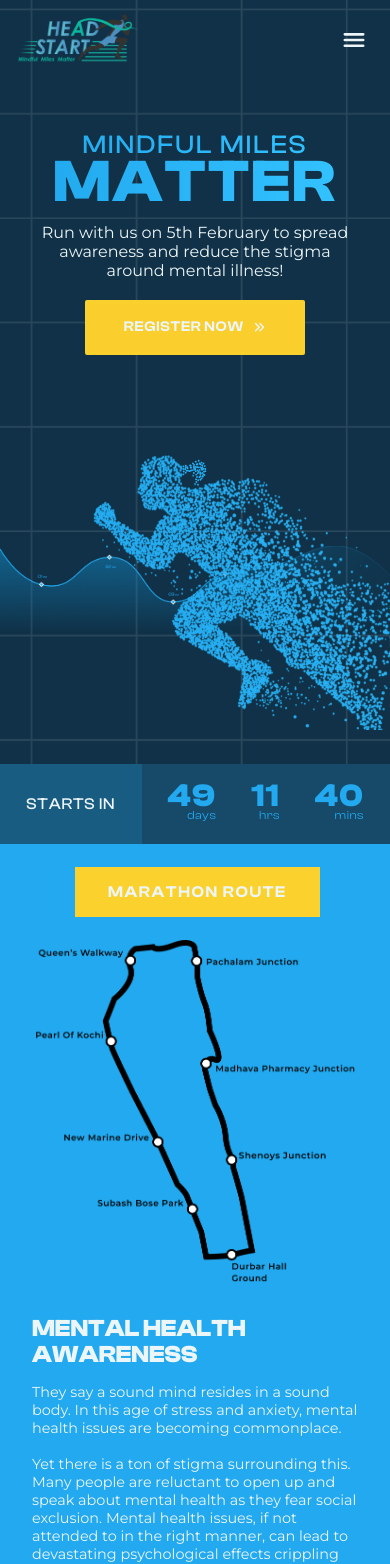
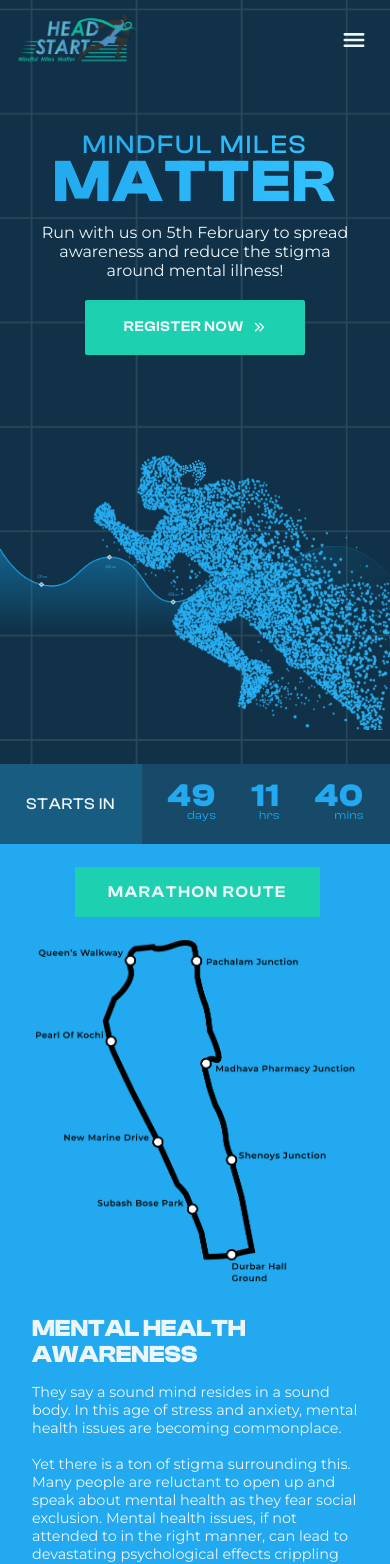
Before and after one commit to Excel2022Web/marathon, a React (Create React App) app: page / in a window 390 px wide. Shown: the top 1564 px of the page. Built offline with nearby package versions, Linux system fonts and the light colour scheme; what google-maps-react would draw is missing.

Commit message:
🏃‍♀️🏃‍♂️

```diff
--- a/src/App.css
+++ b/src/App.css
@@ -22,7 +22,7 @@
     content: "";
     left: 50%;
     margin-left: -25%;
-    background-color: #FBD22D;
+    background-color: #1CD0B0;
   }
 
 .blue {
--- a/src/components/About/About.css
+++ b/src/components/About/About.css
@@ -32,7 +32,7 @@
     left: 0;
     width: 50px;
     height: 245px;
-    background: #FBD22D;
+    background: #1CD0B0;
     transform: translate(-75px, 0%) rotate(0deg);
 }
 
@@ -165,7 +165,7 @@
         left: 0;
         width: 245px;
         height: 50px;
-        background: #FBD22D;
+        background: #1CD0B0;
         transform: translate(40px, -50%) rotate(0);
     }
     .map_event p {
--- a/src/components/Contact/Contact.css
+++ b/src/components/Contact/Contact.css
@@ -78,7 +78,7 @@
     opacity: 0.85;
     text-align: center;
     line-height: 105%;
-    color: #FBD22D;
+    color: #1CD0B0;
 }
 
 .contact_social {
--- a/src/components/Excel/Excel.css
+++ b/src/components/Excel/Excel.css
@@ -55,7 +55,7 @@
     content: "";
     left: 50%;
     margin-left: -45%;
-    background-color: #FBD22D;
+    background-color: #1CD0B0;
 }
 
 
--- a/src/components/Home/Home.css
+++ b/src/components/Home/Home.css
@@ -144,8 +144,8 @@
     gap: 0.5rem;
     position: relative;
     outline: none;
-    background: #F9CE2D;
-    border: 4px solid rgba(250, 210, 46, 0.4);
+    background: #1CD0B0;
+    border: 4px solid rgba(28, 208, 175, 0.638);
     z-index: 2;
     border-radius: 2px;
     width: 220px;
--- a/src/components/Loader/Loader.js
+++ b/src/components/Loader/Loader.js
@@ -7,7 +7,7 @@ import './Loader.css'
 function Loader() {
   return (
     <div className='loader'>
-      <DotLoader size={65} color="#FBD22D"/>
+      <DotLoader size={65} color="#1CD0B0"/>
     </div>
   )
 }
--- a/src/pages/SuccessPage/SuccessPage.css
+++ b/src/pages/SuccessPage/SuccessPage.css
@@ -1,7 +1,7 @@
 .successPage {
     min-height: 100vh;
     background-color: var(--primary-color);
-    color: #F9CE2D;
+    color: #1CD0B0;
     display: flex;
     flex-direction: column;
     align-items: center;
```
